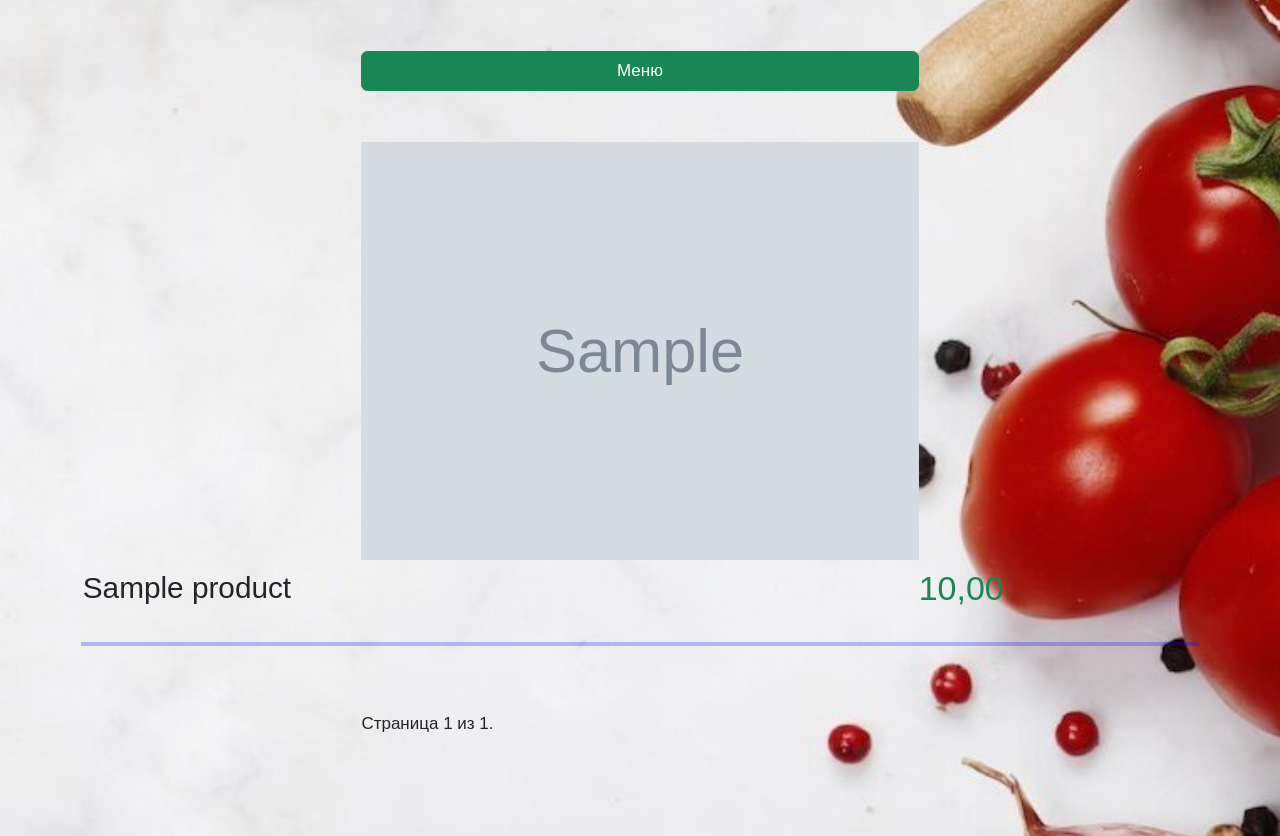
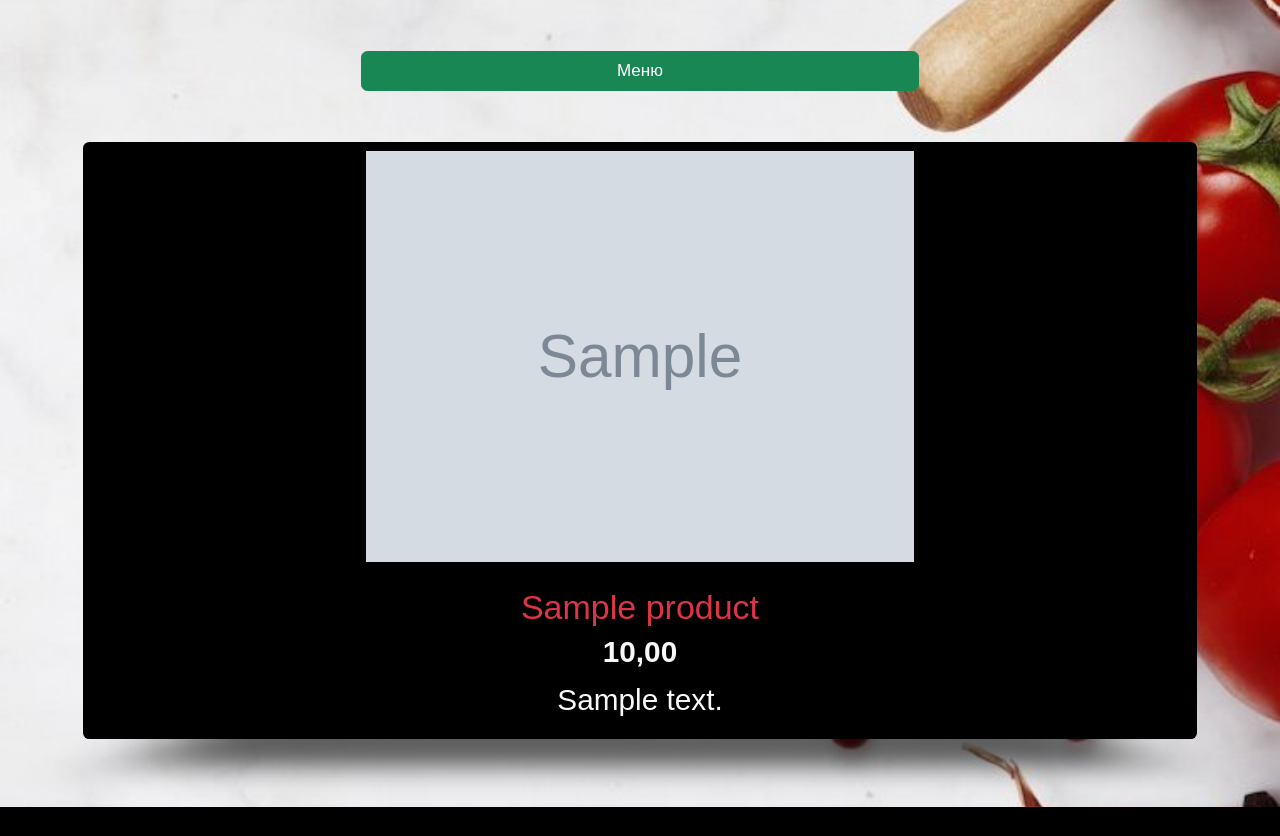
Before and after one commit to Romberto/moto-cafe, a Django app: page /1 in a window 1280 px wide. After the commit the page ends 807 px from the top, so only its background shows below. Run offline with Django 4.2, Linux system fonts and the light colour scheme; tables that the repository leaves empty hold one stand-in row (values such as "Sample post"); grey boxes marked "Sample" are stand-in pictures; some libraries are stand-ins or nearby versions.

Commit message:
работа со стилями

```diff
--- /dev/null
+++ b/django-backend/src/category/static/category/js/swiper_init.js
@@ -0,0 +1,34 @@
+window.addEventListener('load', function(){
+
+    const swiper = new Swiper('.swiper', {
+    // Optional parameters
+    speed: 1200,
+    loop: true,
+    effect: "cube",
+      grabCursor: true,
+      cubeEffect: {
+        shadow: true,
+        slideShadows: true,
+        shadowOffset: 20,
+        shadowScale: 0.94,
+      },
+      autoplay: {
+        delay: 3000,
+      },
+    // If we need pagination
+    pagination: {
+      el: '.swiper-pagination',
+    },
+
+
+     navigation: {
+       nextEl: '.swiper-button-next',
+       prevEl: '.swiper-button-prev',
+     },
+
+    // And if we need scrollbar
+    scrollbar: {
+      el: '.swiper-scrollbar',
+    },
+  });
+})
--- a/django-backend/src/category/templates/category/category_page.html
+++ b/django-backend/src/category/templates/category/category_page.html
@@ -8,52 +8,86 @@
     <link rel="stylesheet" href="{% static 'bootstrap/css/bootstrap.min.css'%}">
     <link rel="stylesheet" href="{% static 'bootstrap/js/bootstrap.min.js'%}">
     <link rel="stylesheet" href="{% static 'category/css/category_style.css'%}">
+    <link
+            rel="stylesheet"
+            href="https://cdn.jsdelivr.net/npm/swiper@10/swiper-bundle.min.css"
+    />
+
+
     <title>{{title}}</title>
 </head>
 <body>
 <main class="main_menu ">
 
     <div class="container pt-5 pb-5">
-        <a href="{% url 'category' %}" class="btn btn-success d-block w-50 mx-auto">Меню</a>
-        <ul class="product_list pt-5 pb-3 ps-0">
-            {% for item in current_page %}
-            <li class="product_item d-flex flex-column align-items-center w-100 mb-3 mx-auto">
-                <img class="product_img w-50 mb-2" alt="фото продукта" src="{{item.photo_url}}"/>
-                <div class="d-flex flex align-items-center justify-content-around w-100 flex-sm-wrap">
-                    <p class="product_title fs-3 w-75 text-left" >{{ item.title }}</p>
-                    <p class="product_price font-weight-bold fs-2 text-success w-25">{{item.price}}</p>
+        <a href="{% url 'category' %}" class="btn btn-success d-block w-50 mx-auto mb-5">Меню</a>
+        <!--        <ul class="product_list pt-5 pb-3 ps-0">-->
+        <!--            {% for item in current_page %}-->
+        <!--            <li class="product_item d-flex flex-column align-items-center w-100 mb-3 mx-auto">-->
+        <!--                <img class="product_img w-50 mb-2" alt="фото продукта" src="{{item.photo_url}}"/>-->
+        <!--                <div class="d-flex flex align-items-center justify-content-around w-100 flex-sm-wrap">-->
+        <!--                    <p class="product_title fs-3 w-75 text-left" >{{ item.title }}</p>-->
+        <!--                    <p class="product_price font-weight-bold fs-2 text-success w-25">{{item.price}}</p>-->
+        <!--                </div>-->
+        <!--                <hr style="border: 2px solid blue;" class="w-100">-->
+        <!--            </li>-->
+
+        <!--            {% endfor %}-->
+        <!--        </ul>-->
+        <div class="swiper">
+            <!-- Additional required wrapper -->
+            <div class="swiper-wrapper">
+                <!-- Slides -->
+                {% for item in current_page %}
+                <div class="swiper-slide d-flex flex-column align-items-center w-100 mb-3 mx-auto bg-black rounded p-2">
+                    <img class="product_img w-50 mb-4" alt="фото продукта" src="{{item.photo_url}}"/>
+                    <p class="text-center text-danger mb-2 fs-2">{{item.title}}</p>
+                    <p class="text-light mb-2 fw-semibold fs-3">{{item.price}}</p>
+                    <p class="text-light lh-base mb-2 fs-3 d-inline">{{item.description}}</p>
+
+
                 </div>
-                <hr style="border: 2px solid blue;" class="w-100">
-            </li>
 
-            {% endfor %}
-        </ul>
+                {% endfor %}
+            </div>
+            <!-- If we need pagination -->
+            <div class="swiper-pagination"></div>
 
-        <!-- Отображение объектов из текущей страницы -->
-        {{ item.title }}
+            <!-- If we need navigation buttons -->
+            <div class="swiper-button-prev"></div>
+            <div class="swiper-button-next"></div>
 
-        <div class="pagination mb-5 mx-auto w-50">
-            <span class="step-links">
-                {% if current_page.has_previous %}
-                    <a href="?page=1">&laquo; первая</a>
-                    <a href="?page={{ current_page.previous_page_number }}">предыдущая</a>
-                {% endif %}
+            <!-- If we need scrollbar -->
+            <div class="swiper-scrollbar"></div>
+        </div>
 
-                <span class="current-page text-center">
-                    Страница {{ current_page.number }} из {{ current_page.paginator.num_pages }}.
-                </span>
 
-                {% if current_page.has_next %}
-                    <a href="?page={{ current_page.next_page_number }}">следующая</a>
-                    <a href="?page={{ current_page.paginator.num_pages }}">последняя &raquo;</a>
-                {% endif %}
-            </span>
-        </div>
+
+<!--        <div class="pagination mb-5 mx-auto w-50">-->
+<!--            <span class="step-links">-->
+<!--                {% if current_page.has_previous %}-->
+<!--                    <a href="?page=1">&laquo; первая</a>-->
+<!--                    <a href="?page={{ current_page.previous_page_number }}">предыдущая</a>-->
+<!--                {% endif %}-->
+
+<!--                <span class="current-page text-center">-->
+<!--                    Страница {{ current_page.number }} из {{ current_page.paginator.num_pages }}.-->
+<!--                </span>-->
+
+<!--                {% if current_page.has_next %}-->
+<!--                    <a href="?page={{ current_page.next_page_number }}">следующая</a>-->
+<!--                    <a href="?page={{ current_page.paginator.num_pages }}">последняя &raquo;</a>-->
+<!--                {% endif %}-->
+<!--            </span>-->
+<!--        </div>-->
 
     </div>
 
 </main>
 
+<script src="https://cdn.jsdelivr.net/npm/swiper@10/swiper-bundle.min.js"></script>
+<script type="text/javascript" src="{% static 'category/js/swiper_init.js'%}"></script>
+
 
 </body>
 </html>
--- a/django-backend/src/category/views.py
+++ b/django-backend/src/category/views.py
@@ -30,7 +30,7 @@
         """
         все продукты одной категории
         """
-        query_set = Product.objects.filter(category=pk).select_related('category').values('title', 'price', 'photo_url',
+        query_set = Product.objects.filter(category=pk).select_related('category').values('title', 'price', 'photo_url','description',
                                                                                           'category__title').order_by(
             'id')
         title = ''
```
Also changed, not shown: django-backend/src/proj/settings.py (+6 -6 lines).
